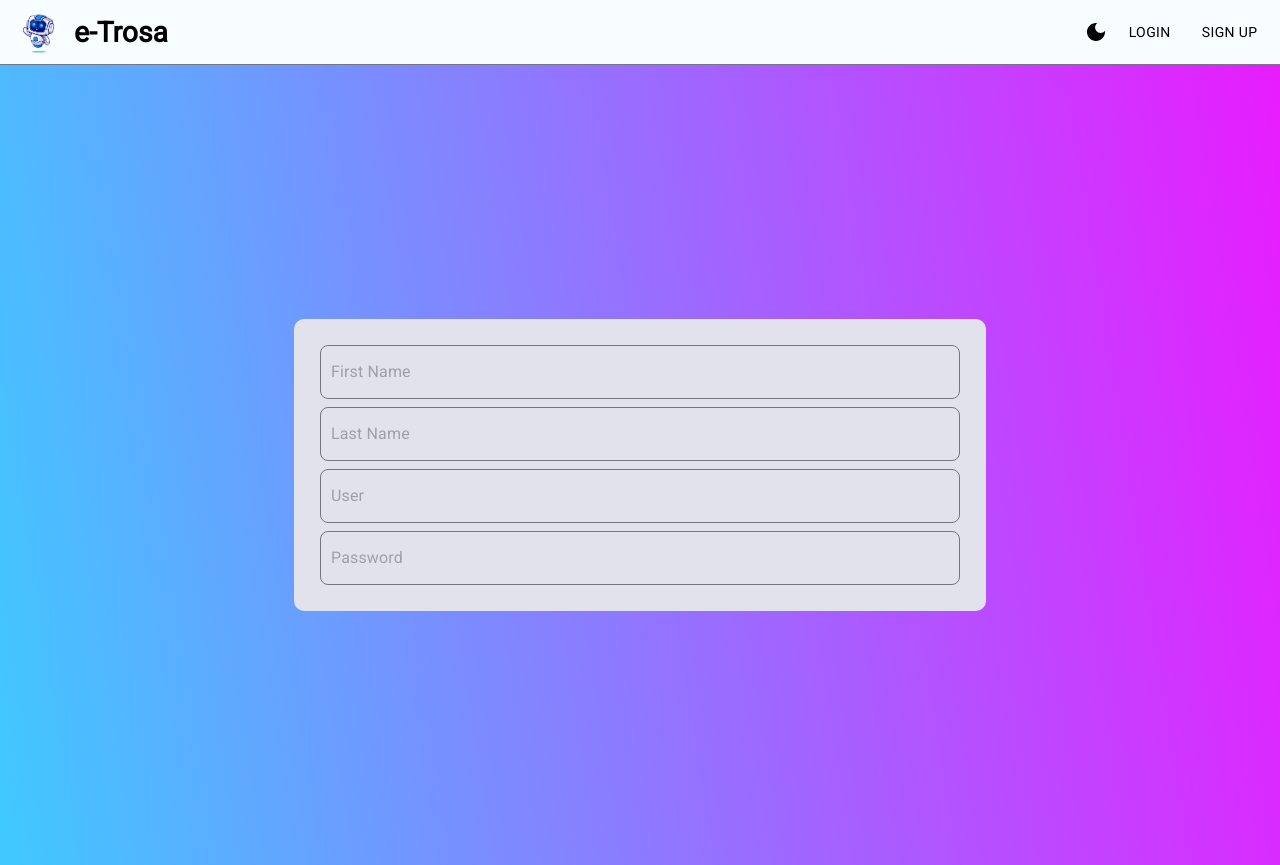
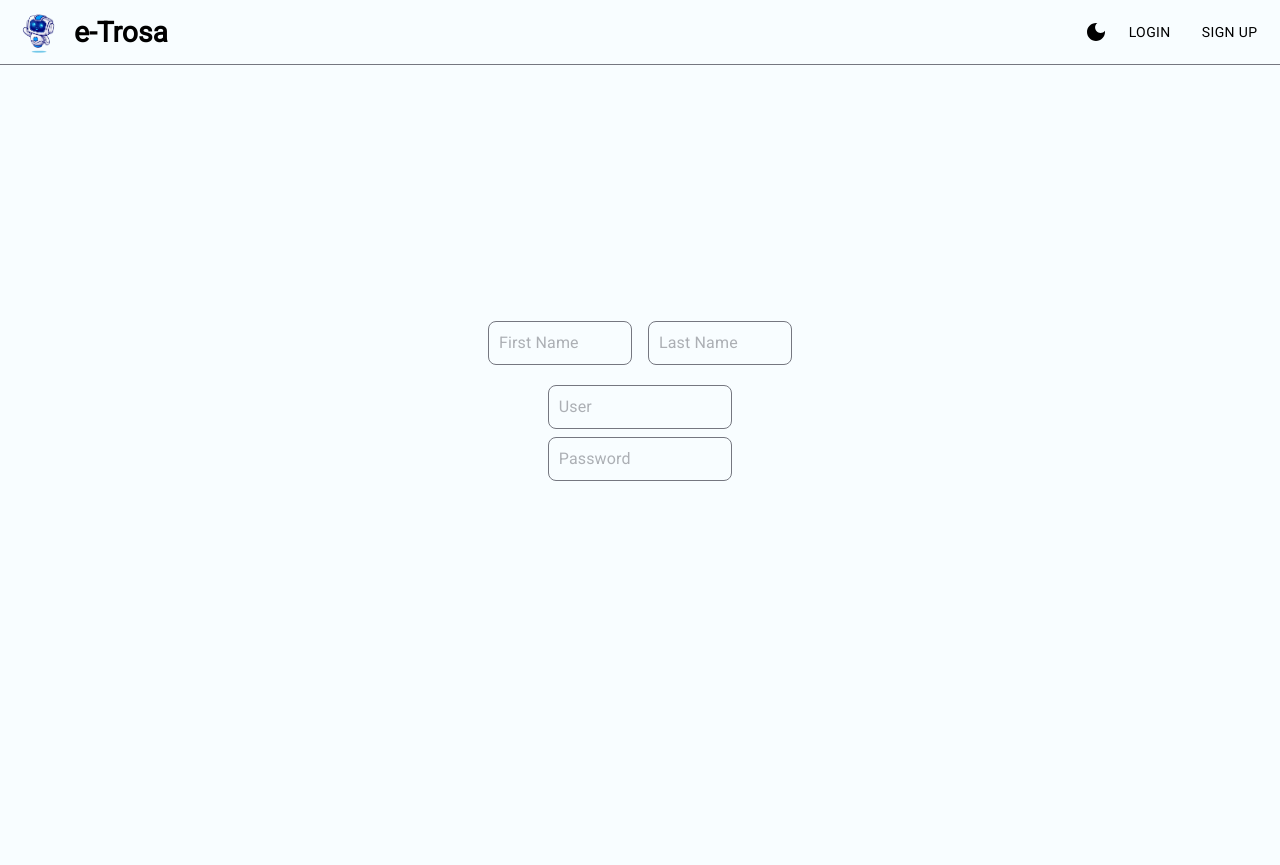
Before and after one commit to TianaNanta/e-trosa, a React (Create React App) app in the folder frontend/my-app/: page /auth/login in a window 1280 px wide. Both pictures are taken after a click on the button "SIGN UP". After the commit the page ends 800 px from the top, so only its background shows below. Built offline with nearby package versions, Linux system fonts and the light colour scheme.

Commit message:
UI improvement

```diff
--- a/frontend/my-app/src/components/input/input.style.ts
+++ b/frontend/my-app/src/components/input/input.style.ts
@@ -4,26 +4,27 @@ import { Box }  from "@mui/material";
 
 export const BoxStyled = styled(Box)`
     display: flex;
+    justify-content: center;
+    align-items: center;
     min-width: ${props => props.theme.size(5) * 6}px;
+    max-width: 440px;
     font-family: ${props => props.theme.typography.heading};
+    box-sizing: border-box;
 
     & .MuiInputBase-root {
+        height: 44px;
+        width: 90%;
+        padding: 10px;
         border-color: transparent;
         border-radius: ${props => props.theme.size(2)}px;
         border: solid 1px ${props => props.theme.colors.outline};
-        background-color: ${props => props.theme.colors.surfaceVariant};
+        background-color: transparent;
         color: ${props => props.theme.colors.OnSurfaceVariant};
 
-        &:hover {
+        &:focus-within {
+            border: solid 2px ${props => props.theme.colors.outline};
         }
     };
 
-    & .MuiInputBase-root {
-        padding: 10px;
-    };
-
-    & .MuiInput-underline {
-        border-bottom: none;
-    }
 
 `
--- a/frontend/my-app/src/pages/authentification/auth.style.ts
+++ b/frontend/my-app/src/pages/authentification/auth.style.ts
@@ -2,12 +2,11 @@ import styled from 'styled-components';
 import back from '../../assets/images/back.gif';
 import { device } from '../../display/screensize';
 
-export const CenterLogin = styled.div`
+export const ColumnBox = styled.div`
     display: flex;
+    justify-content: center;
+    align-items: center;
     flex-direction: column;
-    padding: 2%;
-    background-color: ${props => props.theme.colors.surfaceVariant};
-    border-radius: 10px;
 
     @media ${device.MobileS} {
         width: 90%;
@@ -32,15 +31,16 @@ export const CenterLogin = styled.div`
     }
 `
 
+export const RowBox = styled(ColumnBox)`
+    flex-direction: row;
+
+`
+
 export const BackgroundLogin = styled.div`
-    display: grid;
-    place-items: center;
-    /* background-image: url(${back}); */
-    height: 100vh;
-    width: 100vw;
-    background: #40c9ff;
-    background: -webkit-linear-gradient(81deg, #40c9ff 0%, #e81cff 100%);
-    background: linear-gradient(81deg, #40c9ff 0%, #e81cff 100%);
+    display: flex;
+    justify-content: center;
+    align-items: center;
+    margin-top: 20%;
 
 
 `
--- a/frontend/my-app/src/pages/authentification/login.tsx
+++ b/frontend/my-app/src/pages/authentification/login.tsx
@@ -3,7 +3,7 @@ import { useState } from 'react';
 import { useNavigate } from "react-router-dom";
 
 import { ThemeProvider } from 'styled-components';
-import { BackgroundLogin, CenterLogin } from './auth.style';
+import { BackgroundLogin, ColumnBox, RowBox } from './auth.style';
 
 import Input from '../../components/input/input';
 import StyledButton from '../../components/buttons/button';
@@ -19,7 +19,7 @@ export default function Login() {
     return (
         <>
             <BackgroundLogin>
-                <CenterLogin>
+                <ColumnBox>
                     <Input
                         id='User'
                         label='User'
@@ -35,7 +35,7 @@ export default function Login() {
                         value={password}
                         setValue={setPassword}
                         />
-                </CenterLogin>
+                </ColumnBox>
             </BackgroundLogin>
         </>
     );
--- a/frontend/my-app/src/pages/authentification/signup.tsx
+++ b/frontend/my-app/src/pages/authentification/signup.tsx
@@ -2,7 +2,7 @@ import React from 'react'
 import { useNavigate } from "react-router-dom";
 
 import StyledButton from '../../components/buttons/button';
-import { BackgroundLogin, CenterLogin } from './auth.style';
+import { BackgroundLogin, ColumnBox, RowBox } from './auth.style';
 
 import Input from '../../components/input/input';
 import Space from '../../components/space/space';
@@ -19,7 +19,8 @@ export default function Signup() {
     return (
         <>
             <BackgroundLogin>
-                <CenterLogin>
+                <ColumnBox>
+                    <RowBox>
                         <Input
                             id='First Name'
                             label='First Name'
@@ -35,7 +36,9 @@ export default function Signup() {
                             value={lastname}
                             setValue={setLastname}
                             />
-                    <Space size={0} height={2}/>
+                    </RowBox>
+                        <Space size={0} height={5}/>
+                    <ColumnBox>
                         <Input
                             id='User'
                             label='User'
@@ -51,7 +54,8 @@ export default function Signup() {
                             value={password}
                             setValue={setPassword}
                             />
-                </CenterLogin>
+                    </ColumnBox>
+                </ColumnBox>
             </BackgroundLogin>
         </>
     );
--- a/frontend/my-app/src/utils/withAuth.tsx
+++ b/frontend/my-app/src/utils/withAuth.tsx
@@ -4,6 +4,7 @@ import { useEffect, useState } from "react";
 import { AuthService } from "../services/auth-service";
 
 import { BoxStyled, BoxStyledChild } from './withAuth.style';
+import { Fade } from 'react-awesome-reveal';
 
 const withAuth = (WrappedComponent: any) => {
   const Auth = (props: any) => {
@@ -14,7 +15,9 @@ const withAuth = (WrappedComponent: any) => {
       const isLoggedIn = AuthService.isLogged();
 
       if (!isLoggedIn) {
-        // navigate("/auth/login");
+        setTimeout(() => {
+          navigate("/auth/login");
+        }, 1000);
       }
       else {
         setIsLoading(false);
@@ -22,6 +25,7 @@ const withAuth = (WrappedComponent: any) => {
     }, []);
 
     return isLoading ?
+    <Fade>
       <BoxStyled>
         <BoxStyledChild />
         <BoxStyledChild />
@@ -31,6 +35,7 @@ const withAuth = (WrappedComponent: any) => {
         <BoxStyledChild />
         <BoxStyledChild />
       </BoxStyled>
+    </Fade>
     :
       <WrappedComponent {...props} />;
   };
```
Also changed, not shown: frontend/my-app/src/assets/images/waves.svg (added). Lines whose indentation alone changed are shown as unchanged.
